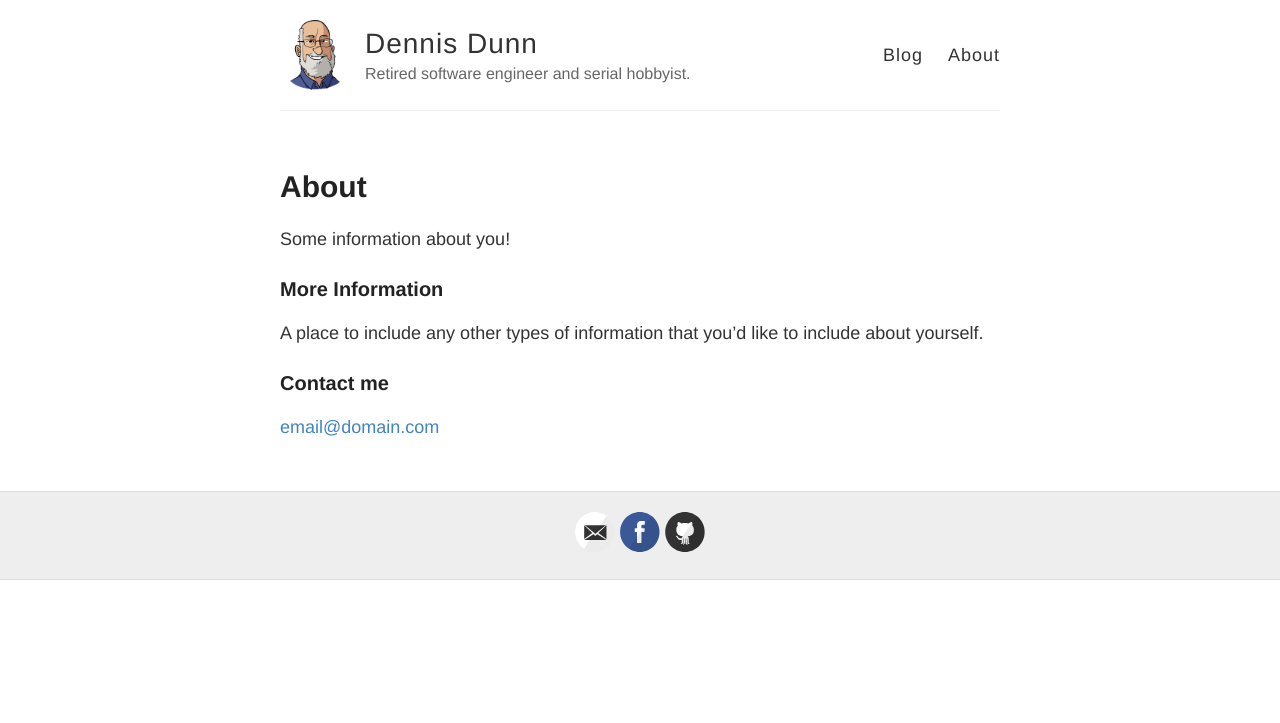
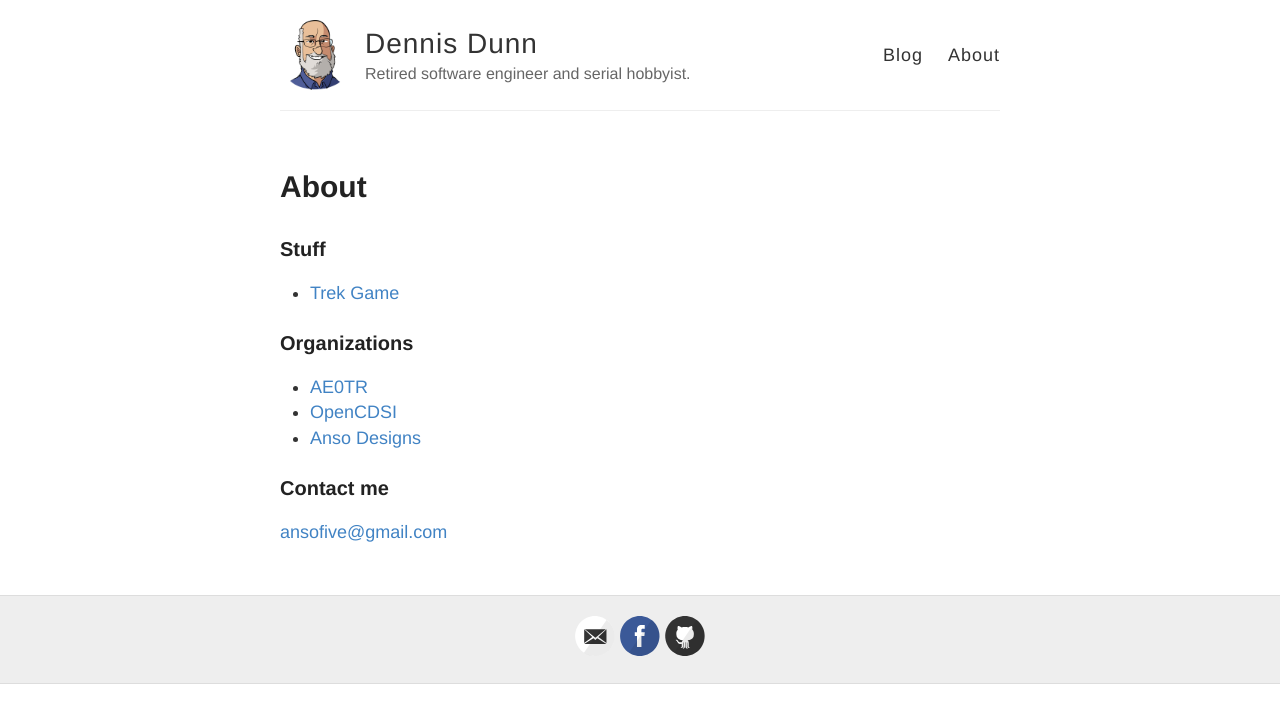
Before and after one commit to dennisdunn/dennisdunn.github.io, a Jekyll site: the page built from about.md, in a window 1280 px wide. Shown: the top 723 px of the page. Built offline with Jekyll 4.4.1, drawn with Linux system fonts in a browser that asks for light colours.

```diff
--- a/about.md
+++ b/about.md
@@ -4,12 +4,16 @@ title: About
 permalink: /about/
 ---
 
-Some information about you!
+### Stuff
 
-### More Information
+- [Trek Game](https://dennisdunn.github.io/trek)
 
-A place to include any other types of information that you'd like to include about yourself.
+### Organizations
+
+- [AE0TR](https://ae0tr.github.io)
+- [OpenCDSI](https://opencdsi.org)
+- [Anso Designs](https://ansodesigns.com)
 
 ### Contact me
 
-[email@domain.com](mailto:email@domain.com)
+[ansofive@gmail.com](mailto:ansofive+github@gmail.com)
```
Also changed, not shown: _posts/2024-03-28-favorite-books.md (added, +46 -0 lines).
